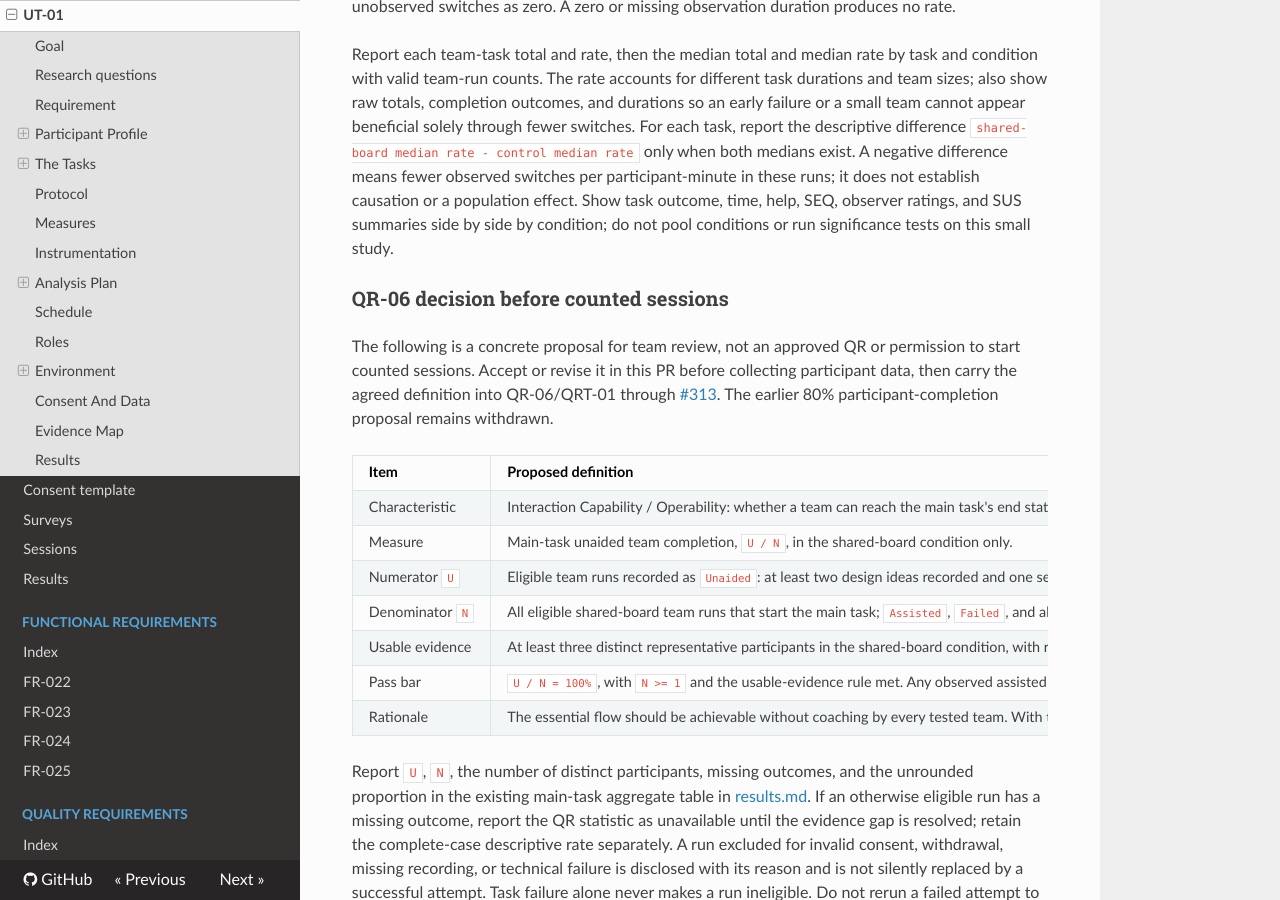
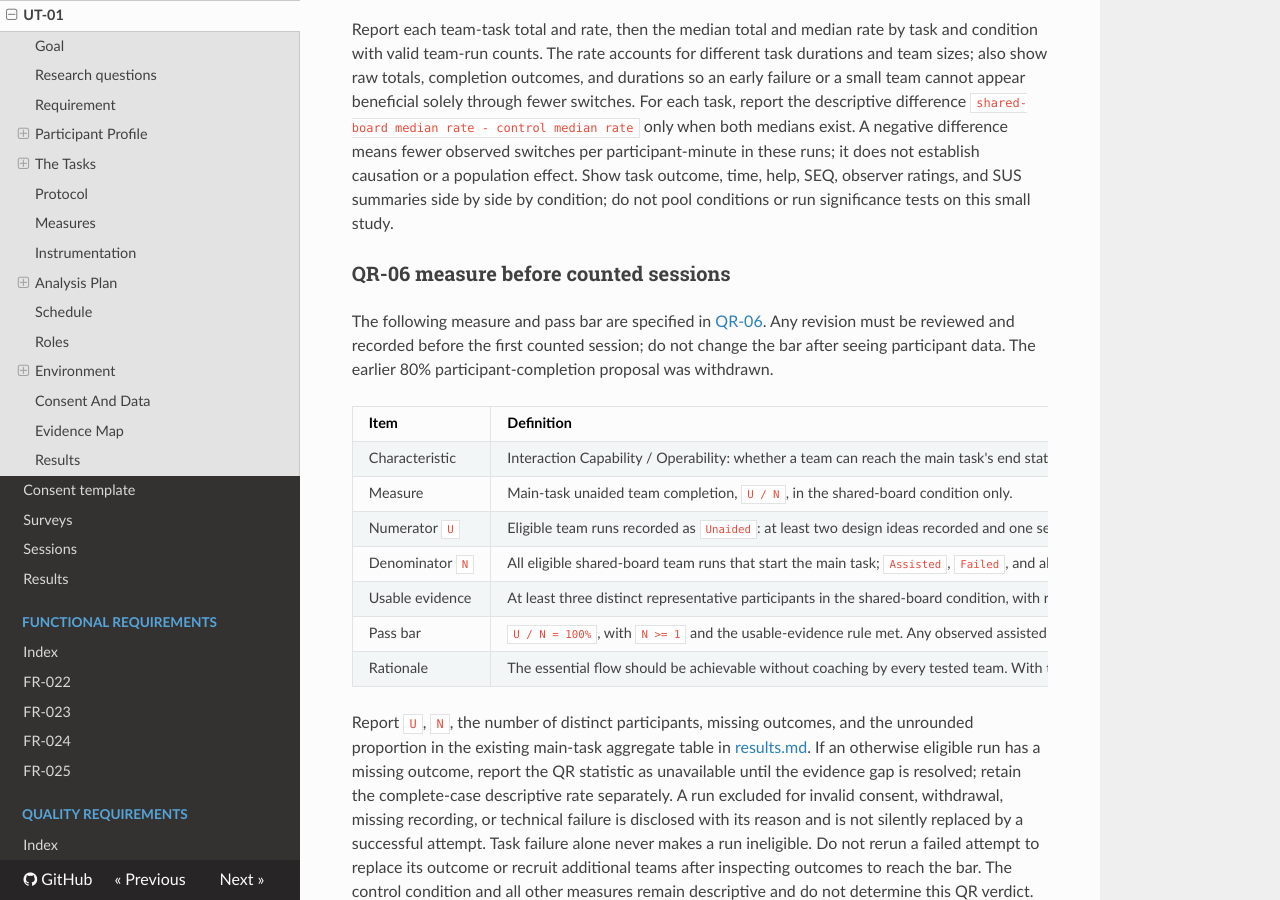
Before and after one commit to WellMadeTeam/workspace-ai-03, an MkDocs documentation site: the page built from docs/usability-tests/ut-01/README.md, in a window 1280 px wide and 900 px high, scrolled down 6307 px. Built offline with MkDocs 1.6.1, drawn with Linux system fonts in a browser that asks for light colours; nearby versions of some CDN libraries; some of the changed text lies outside the part shown.

Commit message:
docs(usability): define qr-06 and manual test

```diff
--- a/docs/usability-tests/ut-01/README.md
+++ b/docs/usability-tests/ut-01/README.md
@@ -16,7 +16,7 @@ Verify whether, and to what degree, a shared board solves the problem of teams l
 
 ## Requirement
 
-The usability requirement is `QR-06`, being specified in [TODO: task #313](https://github.com/WellMadeTeam/workspace-ai-03/issues/313); link its requirement file here when that task is merged.
+The usability requirement is [QR-06](../../quality-requirements/qr/QR-06.md), checked by its [manual QRT-01](../../quality-requirements/qr/QR-06.md#qrt-01).
 
 ## Participant Profile
 
@@ -209,13 +209,13 @@ For each task, report the descriptive difference `shared-board median rate - con
 A negative difference means fewer observed switches per participant-minute in these runs; it does not establish causation or a population effect.
 Show task outcome, time, help, SEQ, observer ratings, and SUS summaries side by side by condition; do not pool conditions or run significance tests on this small study.
 
-### QR-06 decision before counted sessions
+### QR-06 measure before counted sessions
 
-The following is a concrete proposal for team review, not an approved QR or permission to start counted sessions.
-Accept or revise it in this PR before collecting participant data, then carry the agreed definition into QR-06/QRT-01 through [#313](https://github.com/WellMadeTeam/workspace-ai-03/issues/313).
-The earlier 80% participant-completion proposal remains withdrawn.
+The following measure and pass bar are specified in [QR-06](../../quality-requirements/qr/QR-06.md).
+Any revision must be reviewed and recorded before the first counted session; do not change the bar after seeing participant data.
+The earlier 80% participant-completion proposal was withdrawn.
 
-| Item | Proposed definition |
+| Item | Definition |
 | --- | --- |
 | Characteristic | Interaction Capability / Operability: whether a team can reach the main task's end state without facilitator help. |
 | Measure | Main-task unaided team completion, `U / N`, in the shared-board condition only. |
@@ -223,7 +223,7 @@ The earlier 80% participant-completion proposal remains withdrawn.
 | Denominator `N` | All eligible shared-board team runs that start the main task; `Assisted`, `Failed`, and abandoned attempts remain in the denominator. |
 | Usable evidence | At least three distinct representative participants in the shared-board condition, with required consent and recordings, and a recorded main-task outcome for every eligible started run. Missing outcomes prevent a verdict; they are not silently dropped. |
 | Pass bar | `U / N = 100%`, with `N >= 1` and the usable-evidence rule met. Any observed assisted or failed run prevents passing. |
-| Rationale | The essential flow should be achievable without coaching by every tested team. With the proposed single board team, the criterion is deliberately binary; a fractional percentage would imply more precision than the sample supports. This is a proposed acceptance target, not an empirical benchmark. |
+| Rationale | The essential flow should be achievable without coaching by every tested team. With the proposed single board team, the criterion is deliberately binary; a fractional percentage would imply more precision than the sample supports. This is a test acceptance target, not an empirical benchmark. |
 
 Report `U`, `N`, the number of distinct participants, missing outcomes, and the unrounded proportion in the existing main-task aggregate table in [results.md](results.md).
 If an otherwise eligible run has a missing outcome, report the QR statistic as unavailable until the evidence gap is resolved; retain the complete-case descriptive rate separately.
--- a/mkdocs.yml
+++ b/mkdocs.yml
@@ -31,6 +31,7 @@ nav:
   - Quality requirements:
       - Index: quality-requirements/README.md
       - QR-05: quality-requirements/qr/QR-05.md
+      - QR-06: quality-requirements/qr/QR-06.md
   - Architecture:
       - Overview: architecture/README.md
       - ADR index: architecture/adr/README.md
```
Also changed, not shown: docs/project-plan.md (+1 -0 lines), docs/quality-requirements/README.md (+1 -0 lines), docs/quality-requirements/qr/QR-06.md (added, +60 -0 lines).
